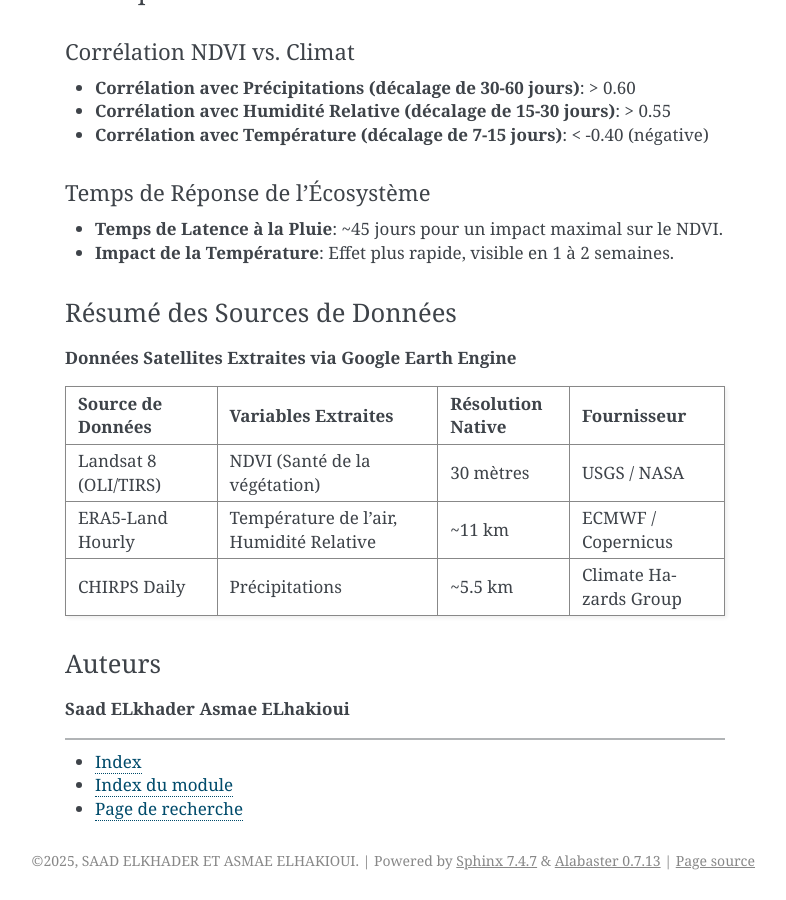
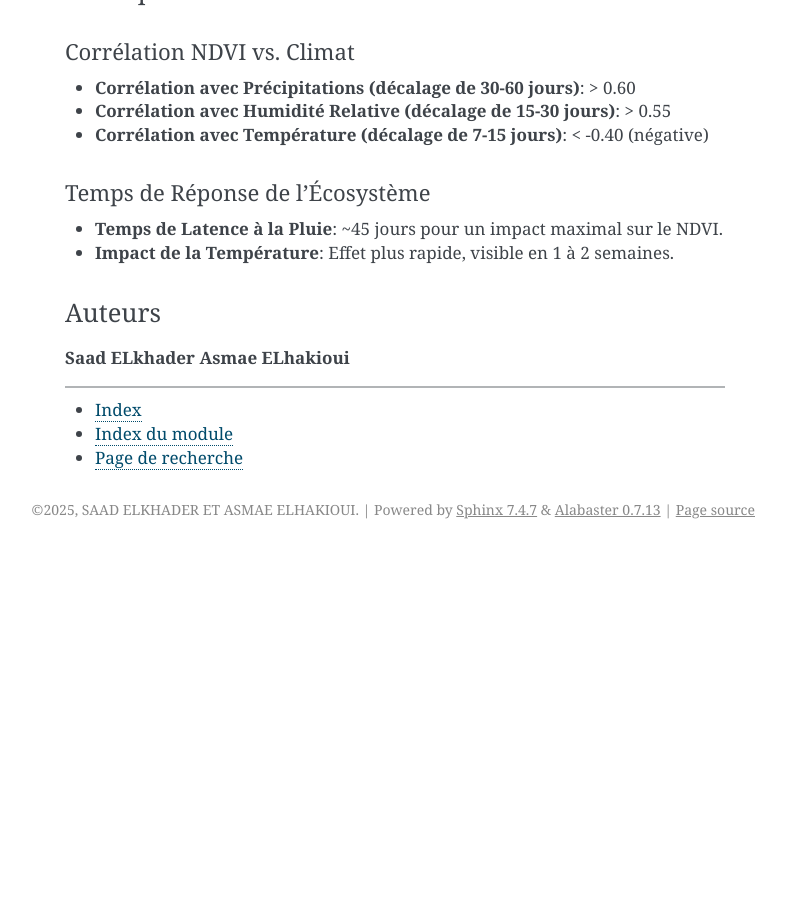
Before and after one commit to saadelkhader/TimeSeriesNDVI, a Sphinx documentation site: the page built from docs/index.rst, in a window 1280 px wide and 900 px high, scrolled down 2114 px. Shown: the whole window, without its empty margins (355-1141 px from the left). Built offline with Sphinx 7.4.7, drawn with Linux system fonts in a browser that asks for light colours; pages that are not in the unit, such as notebooks, are missing from menus; after the commit the page ends 2663 px from its top, so only the background shows below that; some of the changed text lies outside the part shown.

Commit message:
Update index.rst

```diff
--- a/docs/index.rst
+++ b/docs/index.rst
@@ -139,30 +139,9 @@ Temps de Réponse de l'Écosystème
 - **Temps de Latence à la Pluie**: ~45 jours pour un impact maximal sur le NDVI.
 - **Impact de la Température**: Effet plus rapide, visible en 1 à 2 semaines.
 
-Résumé des Sources de Données
------------------------------
 
-**Données Satellites Extraites via Google Earth Engine**
 
-.. list-table::
-   :header-rows: 1
 
-   * - Source de Données
-     - Variables Extraites
-     - Résolution Native
-     - Fournisseur
-   * - Landsat 8 (OLI/TIRS)
-     - NDVI (Santé de la végétation)
-     - 30 mètres
-     - USGS / NASA
-   * - ERA5-Land Hourly
-     - Température de l'air, Humidité Relative
-     - ~11 km
-     - ECMWF / Copernicus
-   * - CHIRPS Daily
-     - Précipitations
-     - ~5.5 km
-     - Climate Hazards Group
 
 Auteurs
 -------
```
